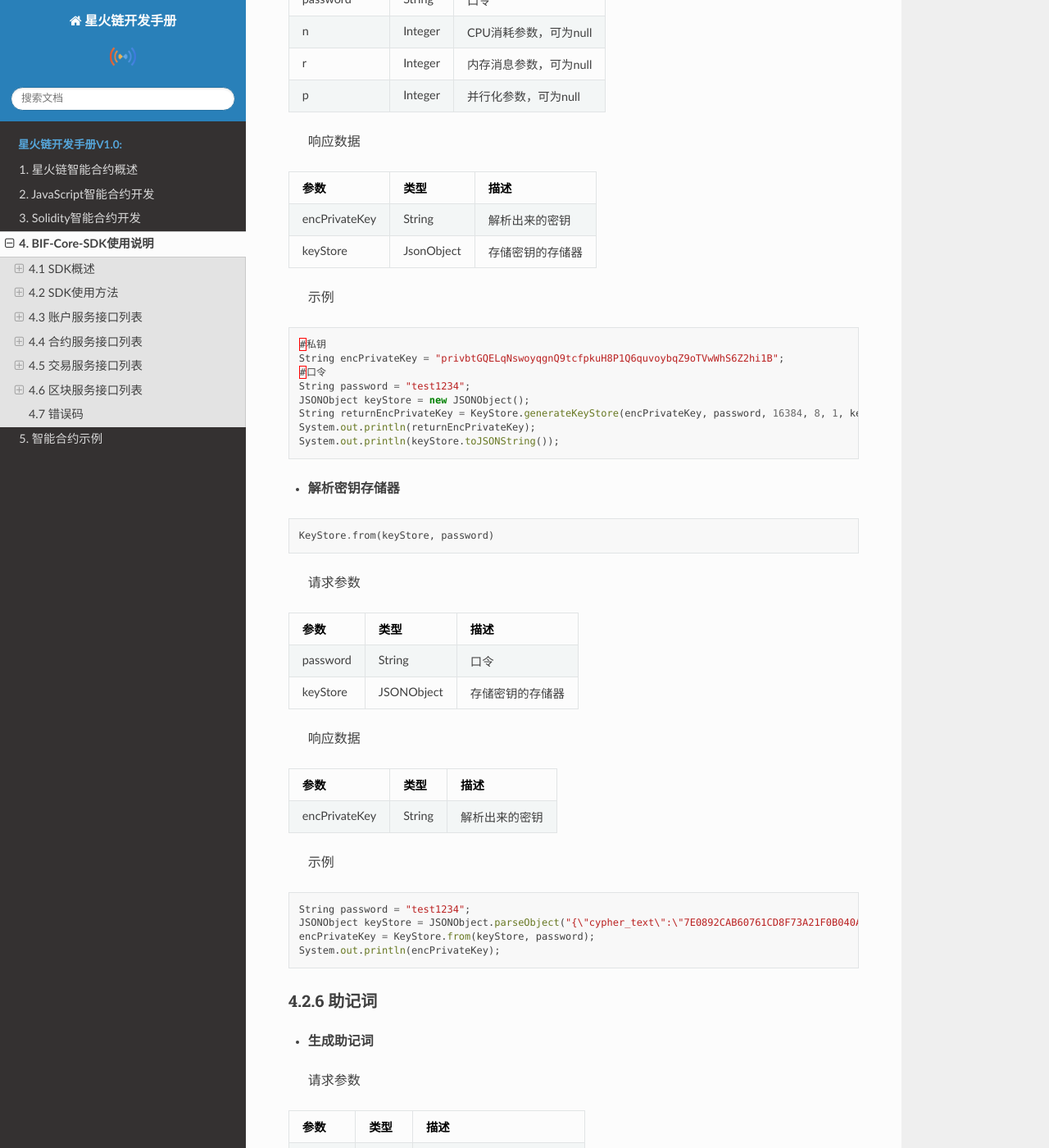
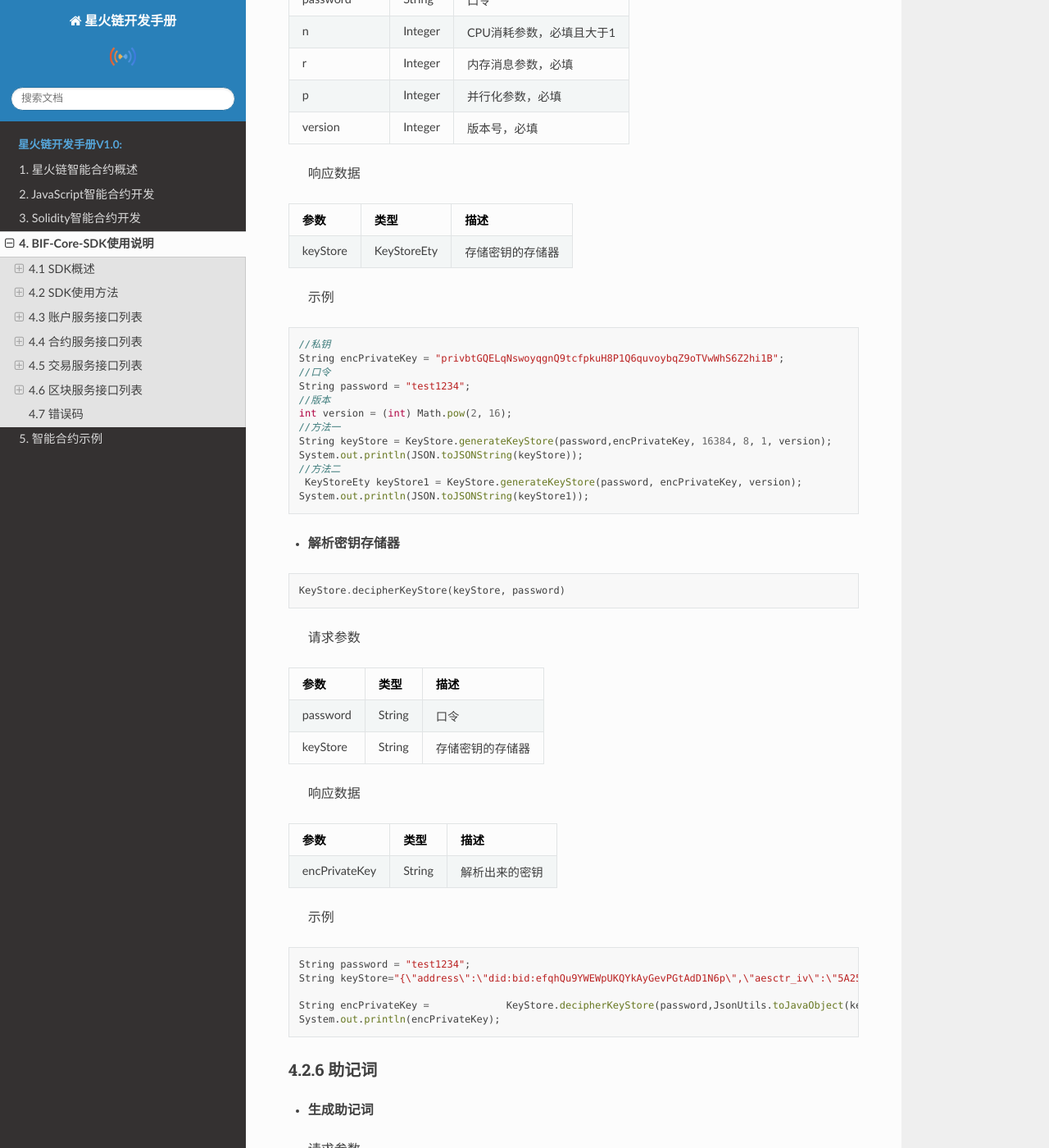
Before and after one commit to caict-4iot-dev/BIF-Core-Doc, a Sphinx documentation site: the page built from source/doc/4-BIF-Core-SDK.md, in a window 1280 px wide and 1400 px high, scrolled down 4403 px. Shown: the whole window at 82% size. Built offline with Sphinx 7.4.7 and the Read the Docs theme 2.0.0, drawn with Linux system fonts in a browser that asks for light colours; some of the changed text lies outside the part shown.

Commit message:
更新第四章SDK文档

````diff
--- a/source/doc/4-BIF-Core-SDK.md
+++ b/source/doc/4-BIF-Core-SDK.md
@@ -202,51 +202,56 @@ Boolean verifyResult = PublicKeyManager.verify(src.getBytes(), sign, publicKey);
 + **生成密钥存储器**
 
 ```java
-KeyStore.generateKeyStore(encPrivateKey, password, n, r, p, kerynSptore)
+KeyStore.generateKeyStore(encPrivateKey, password, n, r, p,version)
 ```
 
 >  请求参数
 
-| 参数          | 类型    | 描述                   |
-| ------------- | ------- | ---------------------- |
-| encPrivateKey | String  | 待存储的密钥，可为null |
-| password      | String  | 口令                   |
-| n             | Integer | CPU消耗参数，可为null  |
-| r             | Integer | 内存消息参数，可为null |
-| p             | Integer | 并行化参数，可为null   |
-
-> 响应数据
-
-| 参数          | 类型       | 描述             |
-| ------------- | ---------- | ---------------- |
-| encPrivateKey | String     | 解析出来的密钥   |
-| keyStore      | JsonObject | 存储密钥的存储器 |
-
-> 示例
-
-```java
-#私钥
+| 参数          | 类型    | 描述                     |
+| ------------- | ------- | ------------------------ |
+| encPrivateKey | String  | 待存储的密钥，可为null   |
+| password      | String  | 口令                     |
+| n             | Integer | CPU消耗参数，必填且大于1 |
+| r             | Integer | 内存消息参数，必填       |
+| p             | Integer | 并行化参数，必填         |
+| version       | Integer | 版本号，必填             |
+
+> 响应数据
+
+| 参数     | 类型        | 描述             |
+| -------- | ----------- | ---------------- |
+| keyStore | KeyStoreEty | 存储密钥的存储器 |
+
+> 示例
+
+```java
+//私钥
 String encPrivateKey = "privbtGQELqNswoyqgnQ9tcfpkuH8P1Q6quvoybqZ9oTVwWhS6Z2hi1B";
-#口令
+//口令
 String password = "test1234";
-JSONObject keyStore = new JSONObject();
-String returnEncPrivateKey = KeyStore.generateKeyStore(encPrivateKey, password, 16384, 8, 1, keyStore);
-System.out.println(returnEncPrivateKey);
-System.out.println(keyStore.toJSONString());
+//版本
+int version = (int) Math.pow(2, 16);
+//方法一
+String keyStore = KeyStore.generateKeyStore(password,encPrivateKey, 16384, 8, 1, version);
+System.out.println(JSON.toJSONString(keyStore));
+//方法二
+ KeyStoreEty keyStore1 = KeyStore.generateKeyStore(password, encPrivateKey, version);
+System.out.println(JSON.toJSONString(keyStore1));
+
 ```
 
 + **解析密钥存储器**
 
 ```
-KeyStore.from(keyStore, password)
+KeyStore.decipherKeyStore(keyStore, password)
 ```
 
 >  请求参数
 
-| 参数     | 类型       | 描述             |
-| -------- | ---------- | ---------------- |
-| password | String     | 口令             |
-| keyStore | JSONObject | 存储密钥的存储器 |
+| 参数     | 类型   | 描述             |
+| -------- | ------ | ---------------- |
+| password | String | 口令             |
+| keyStore | String | 存储密钥的存储器 |
 
 > 响应数据
 
@@ -258,9 +263,11 @@ KeyStore.from(keyStore, password)
 
 ```java
 String password = "test1234";
-JSONObject keyStore = JSONObject.parseObject("{\"cypher_text\":\"7E0892CAB60761CD8F73A21F0B040ACACAB694AF8C8CA25D4BE8549CCBD8E013AA4C2D338EA11F42596E0EEC05A158C20AE4B51E2B94D102\",\"aesctr_iv\":\"38C33D8E6E5911A0C3F715F5AC75A88A\",\"address\":\"did:bid:QdBdkvmAhnRrhLp4dmeCc2ft7RNE51c9EK\",\"scrypt_params\":{\"p\":1,\"r\":8,\"salt\":\"3070E64061711D39A382E23142B91DD9A6B3AB0B5AC1FD4D202191EAC2816661\",\"n\":16384},\"version\":2}");
-encPrivateKey = KeyStore.from(keyStore, password);
+String keyStore="{\"address\":\"did:bid:efqhQu9YWEWpUKQYkAyGevPGtAdD1N6p\",\"aesctr_iv\":\"5A2515820FBA1B6527A9C406E694B7AC\",\"cypher_text\":\"46DDF466290280AAFA889A78F35943C28E9CA262C86D01FBA075C243C029E772B5241FDDCBFEC21ADA48A8A8A1D55CE3F71F\",\"scrypt_params\":{\"n\":16384,\"p\":1,\"r\":8,\"salt\":\"B9370D6D7E22361870F5A1CB05658A9D2A9CA11BA8DBC8B582331DAAAF4F6C8D\"},\"version\":65536}";
+
+String encPrivateKey =             KeyStore.decipherKeyStore(password,JsonUtils.toJavaObject(keyStoreStr,KeyStoreEty.class));
 System.out.println(encPrivateKey);
+
 ```
 
 ### 4.2.6 助记词
@@ -1335,7 +1342,6 @@ BIFTransactionPrivateContractCreateResponse privateContractCreate(BIFTransaction
 | metadata      | String   | 可选，用户自定义给交易的备注，16进制格式                     |
 | type          | Integer  | 必填，合约的语种                                             |
 | payload       | String   | 必填，对应语种的合约代码                                     |
-| initInput     | String   | 必填，合约代码中init方法的入参                               |
 | from          | String   | 必填，发起方加密机公钥                                       |
 | to            | String[] | 必填，接收方加密机公钥                                       |
 
````
Also changed, not shown: other parts of source/doc/4-BIF-Core-SDK.md (+9 -9 lines).
